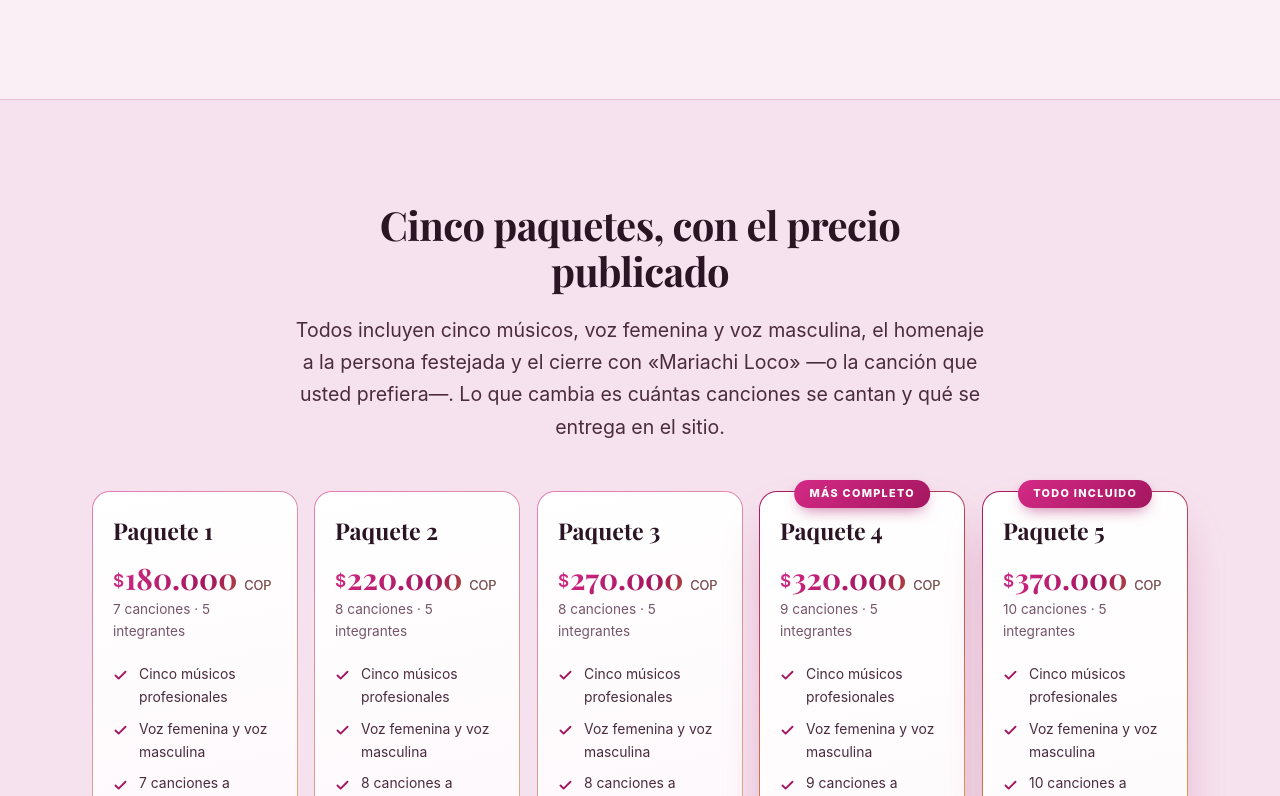
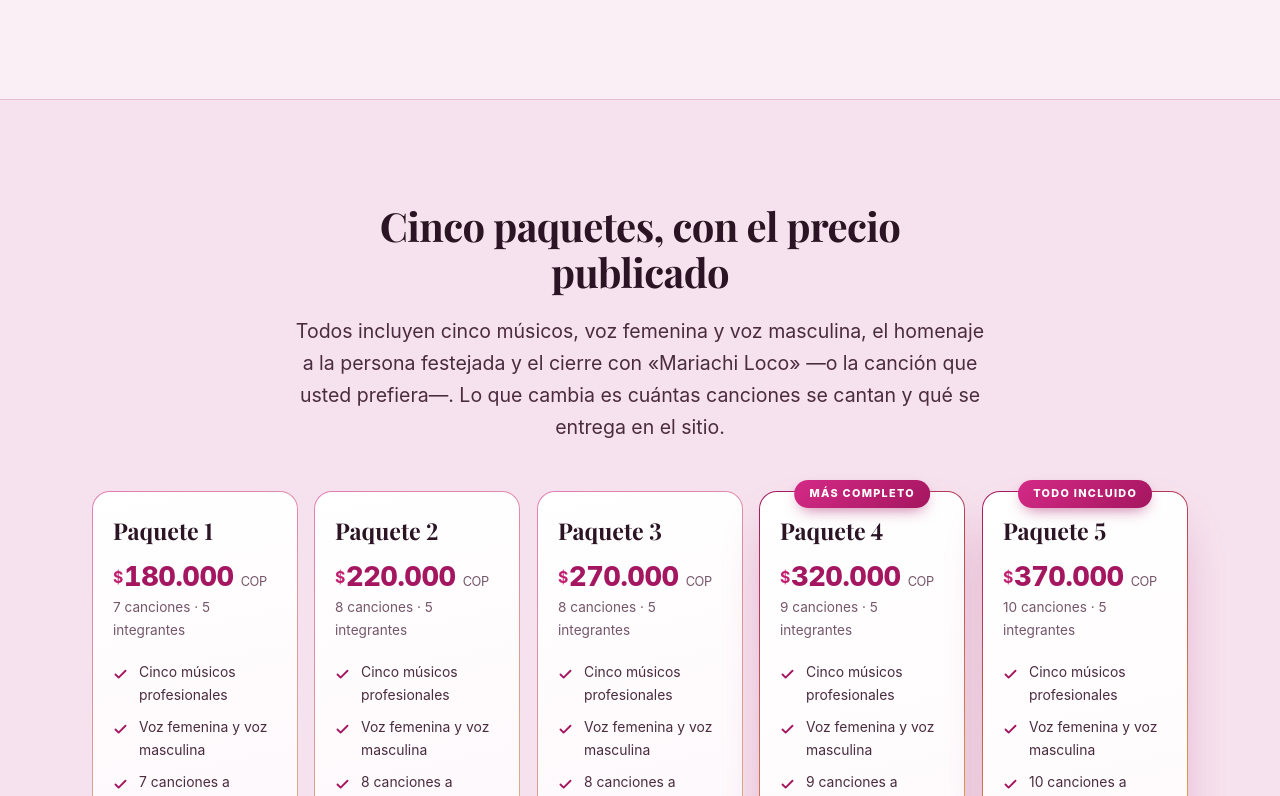
Before and after one commit to Javier2030/mariachiestrellamexicana, a plain HTML site: page docs/index.html in a window 1280 px wide. Shown: the part 2297-3093 px from the top of the page. Drawn offline with nearby package versions, Linux system fonts and the light colour scheme.

Commit message:
Precios con cifras de altura uniforme en la sans; simbolo de peso visible

```diff
--- a/docs/assets/css/style.css
+++ b/docs/assets/css/style.css
@@ -195,7 +195,7 @@ p { margin: 0 0 1.1em; }
 .stats { border-block: 1px solid var(--line); background: var(--ink-2); }
 .stats .wrap { display: grid; grid-template-columns: repeat(4, 1fr); gap: 18px; padding-block: 38px; }
 .stat { text-align: center; }
-.stat b { display: block; font-family: var(--ff-head); font-size: clamp(1.8rem, 3.4vw, 2.5rem); color: var(--gold); line-height: 1; }
+.stat b { display: block; font-family: var(--ff-body); font-weight: 800; font-variant-numeric: lining-nums tabular-nums; font-size: clamp(1.7rem, 3.2vw, 2.3rem); color: var(--gold); line-height: 1.1; letter-spacing: -.01em; }
 .stat span { font-size: .82rem; color: var(--muted); letter-spacing: .04em; }
 
 /* --- Rejillas genéricas --- */
@@ -208,7 +208,7 @@ p { margin: 0 0 1.1em; }
 .g-4 { grid-template-columns: repeat(4, 1fr); }
 .g-5 { grid-template-columns: repeat(5, 1fr); gap: 16px; }
 .g-5 .price-card { padding: 26px 20px; }
-.g-5 .price { font-size: 1.85rem; }
+.g-5 .price { font-size: 1.7rem; }
 .g-5 .price-card li { font-size: .87rem; margin-bottom: 9px; }
 
 .card {
@@ -220,7 +220,7 @@ p { margin: 0 0 1.1em; }
 .card:hover { border-color: rgba(164, 22, 95, .45); transform: translateY(-5px); box-shadow: var(--glow); }
 .card:hover .ico { background: linear-gradient(140deg, #d42a86, var(--gold)); color: #fff; transform: rotate(-6deg) scale(1.06); }
 .card .ico { transition: var(--t); }
-.card h3 { color: var(--paper); }
+.card h3 { color: var(--paper); font-variant-numeric: lining-nums; }
 .card p { margin-bottom: 0; font-size: .94rem; color: var(--paper-dim); }
 .card .ico {
   width: 46px; height: 46px; border-radius: 12px; display: grid; place-items: center;
@@ -281,11 +281,14 @@ p { margin: 0 0 1.1em; }
   letter-spacing: .12em; text-transform: uppercase; padding: 5px 15px; border-radius: 999px; white-space: nowrap;
   box-shadow: 0 6px 16px -6px rgba(164, 22, 95, .7);
 }
-/* line-height 1 recorta el signo $ de Playfair, cuyas barras sobresalen del alto de x. */
+/* Las cifras van en la sans, no en la serif: Playfair —y su respaldo Georgia— usan
+   números de estilo antiguo, con unos dígitos altos y otros bajos, que en un precio
+   se leen desiguales. `lining-nums` los iguala en altura y `tabular-nums` los alinea. */
 .price {
-  font-family: var(--ff-head); font-size: 2.3rem; line-height: 1.2; margin: 4px 0 2px;
-  background: linear-gradient(120deg, #d42a86, #a4165f 60%, #b8860b);
-  -webkit-background-clip: text; background-clip: text; color: transparent;
+  font-family: var(--ff-body); font-weight: 800; letter-spacing: -.015em;
+  font-variant-numeric: lining-nums tabular-nums;
+  font-size: 2.1rem; line-height: 1.25; margin: 4px 0 2px;
+  color: var(--gold);
   transition: transform .45s var(--ease-out); transform-origin: left center;
 }
 .price small { font-size: .8rem; font-family: var(--ff-body); color: var(--muted); font-weight: 400; }
@@ -520,4 +523,4 @@ p { margin: 0 0 1.1em; }
 
 /* El signo de moneda va en la tipografía del cuerpo y algo más pequeño: el `$` de
    Playfair a 2.3rem tiene barras que sobresalen y ensucian la cifra. */
-.price .cur { font-family: var(--ff-body); font-size: .58em; font-weight: 600; vertical-align: .22em; margin-right: .05em; }
+.price .cur { font-size: .58em; font-weight: 700; vertical-align: .18em; margin-right: .07em; color: #c0206f; }
```
